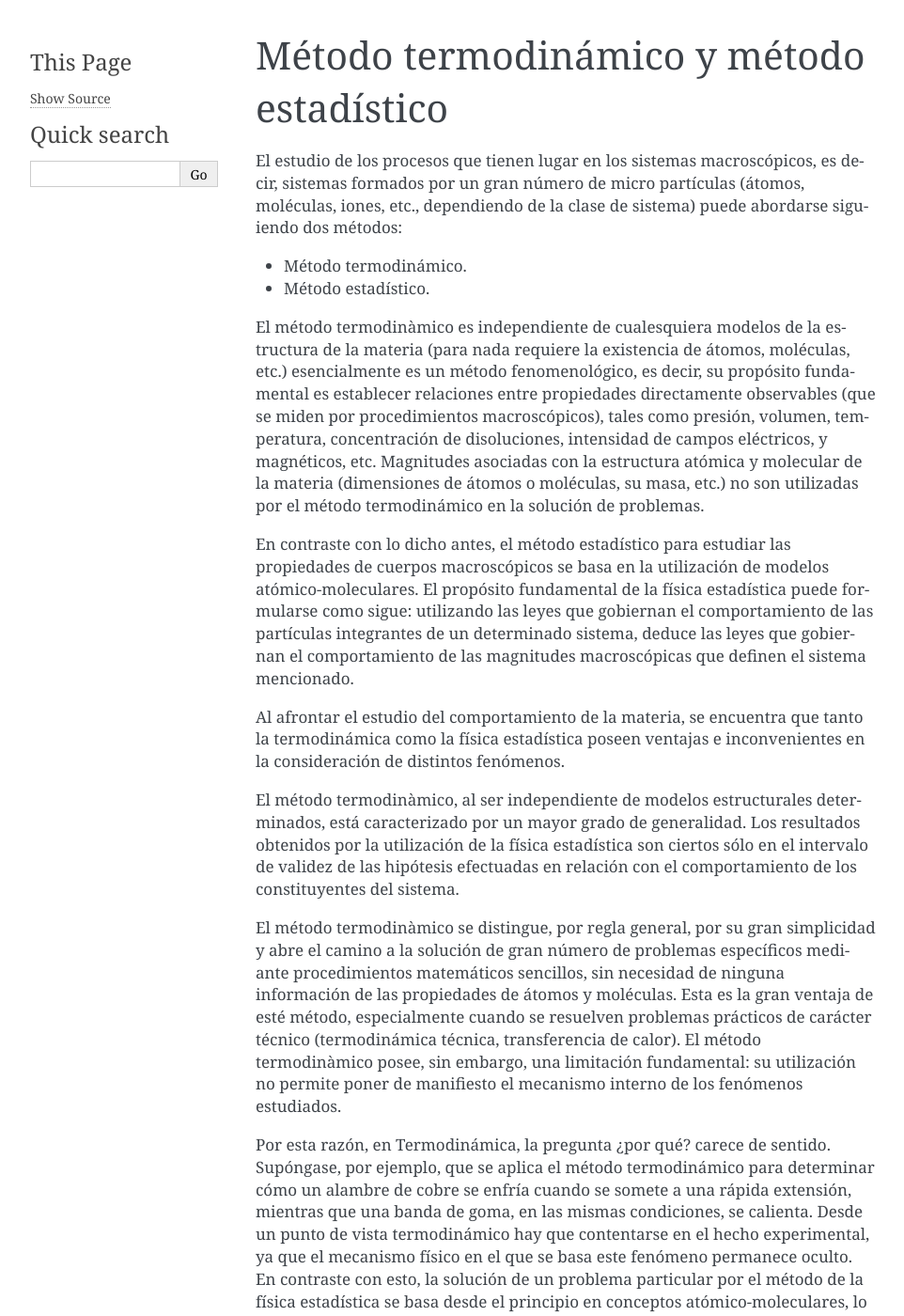
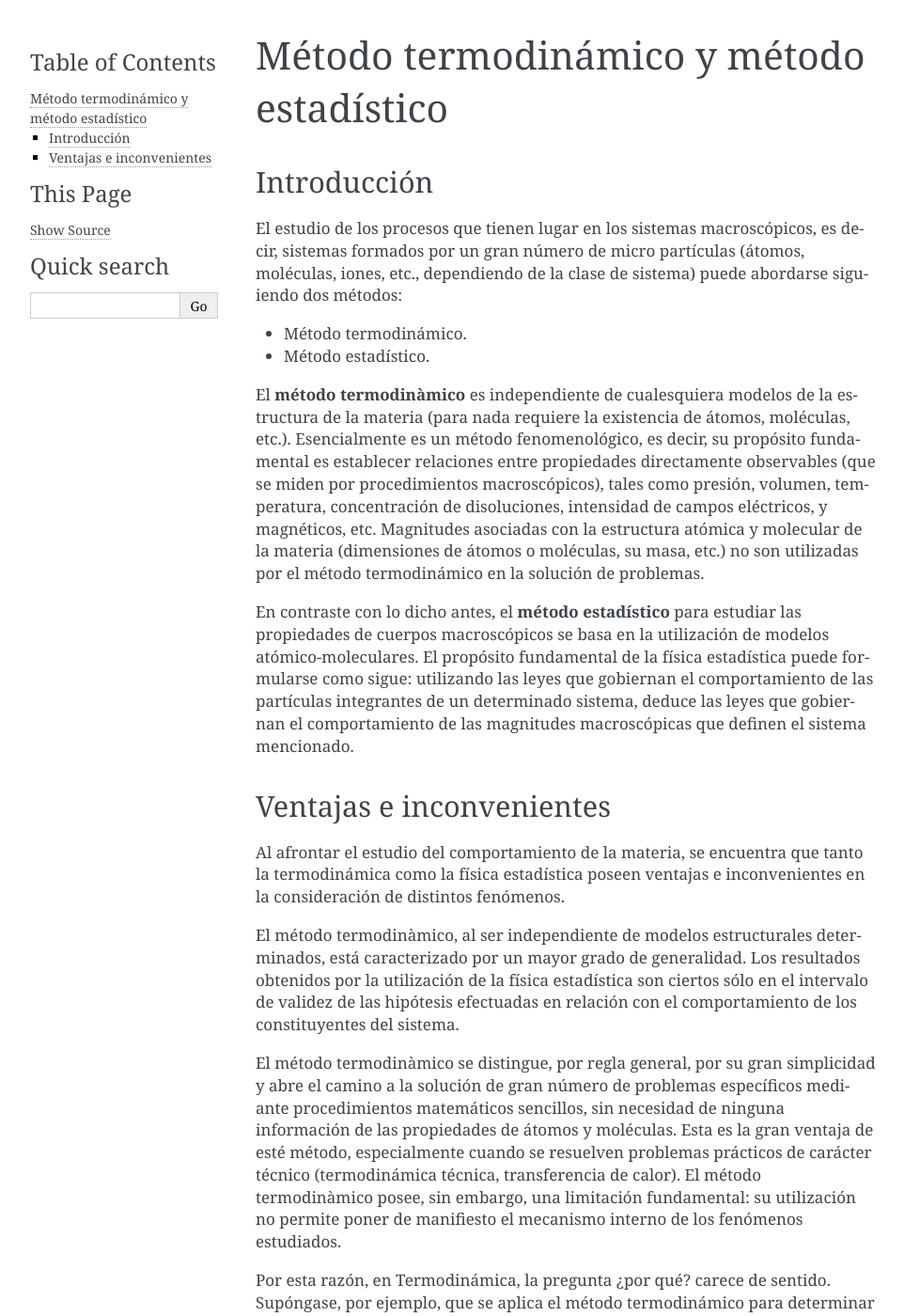
Before and after one commit to mantielero/termodinamica, a Sphinx documentation site: the page built from source/guion_introduccion_metodo_termodinamico_estadistico.rst, in a window 1280 px wide and 1400 px high. Shown: the whole window at 94% size, without its empty margins (148-1110 px from the left). Built offline with Sphinx 7.4.7, drawn with Linux system fonts in a browser that asks for light colours.

Commit message:
Un poco de estructura

```diff
--- a/source/guion_introduccion_metodo_termodinamico_estadistico.rst
+++ b/source/guion_introduccion_metodo_termodinamico_estadistico.rst
@@ -1,14 +1,20 @@
 Método termodinámico y método estadístico
------------------------------------------
+=========================================
+
+Introducción
+------------
 
 El estudio de los procesos que tienen lugar en los sistemas macroscópicos, es decir, sistemas formados por un gran número de micro partículas (átomos, moléculas, iones, etc., dependiendo de la clase de sistema) puede abordarse siguiendo dos métodos:
 
 - Método termodinámico.
 - Método estadístico.
 
-El método termodinàmico es independiente de cualesquiera modelos de la estructura de la materia (para nada requiere la existencia de átomos, moléculas, etc.) esencialmente es un método fenomenológico, es decir, su propósito fundamental es establecer relaciones entre propiedades directamente observables (que se miden por procedimientos macroscópicos), tales como presión, volumen, temperatura, concentración de disoluciones, intensidad de campos eléctricos, y magnéticos, etc. Magnitudes asociadas con la estructura atómica y molecular de la materia (dimensiones de átomos o moléculas, su masa, etc.) no son utilizadas por el método termodinámico en la solución de problemas.
+El **método termodinàmico** es independiente de cualesquiera modelos de la estructura de la materia (para nada requiere la existencia de átomos, moléculas, etc.). Esencialmente es un método fenomenológico, es decir, su propósito fundamental es establecer relaciones entre propiedades directamente observables (que se miden por procedimientos macroscópicos), tales como presión, volumen, temperatura, concentración de disoluciones, intensidad de campos eléctricos, y magnéticos, etc. Magnitudes asociadas con la estructura atómica y molecular de la materia (dimensiones de átomos o moléculas, su masa, etc.) no son utilizadas por el método termodinámico en la solución de problemas.
 
-En contraste con lo dicho antes, el método estadístico para estudiar las propiedades de cuerpos macroscópicos se basa en la utilización de modelos atómico-moleculares. El propósito fundamental de la física estadística puede formularse como sigue: utilizando las leyes que gobiernan el comportamiento de las partículas integrantes de un determinado sistema, deduce las leyes que gobiernan el comportamiento de las magnitudes macroscópicas que definen el sistema mencionado.
+En contraste con lo dicho antes, el **método estadístico** para estudiar las propiedades de cuerpos macroscópicos se basa en la utilización de modelos atómico-moleculares. El propósito fundamental de la física estadística puede formularse como sigue: utilizando las leyes que gobiernan el comportamiento de las partículas integrantes de un determinado sistema, deduce las leyes que gobiernan el comportamiento de las magnitudes macroscópicas que definen el sistema mencionado.
+
+Ventajas e inconvenientes
+-------------------------
 
 Al afrontar el estudio del comportamiento de la materia, se encuentra que tanto la termodinámica como la física estadística poseen ventajas e inconvenientes en la consideración de distintos fenómenos.
 
```
